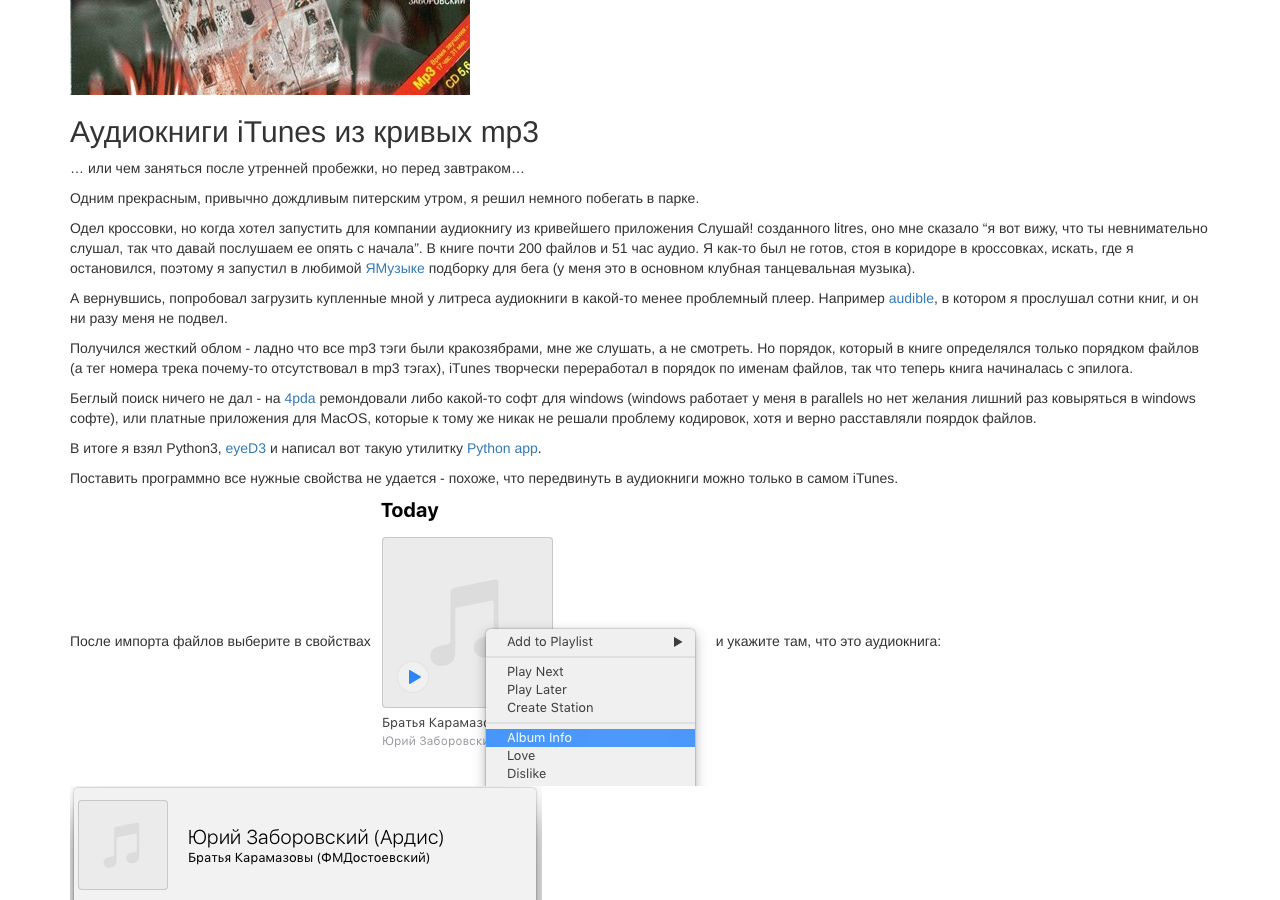
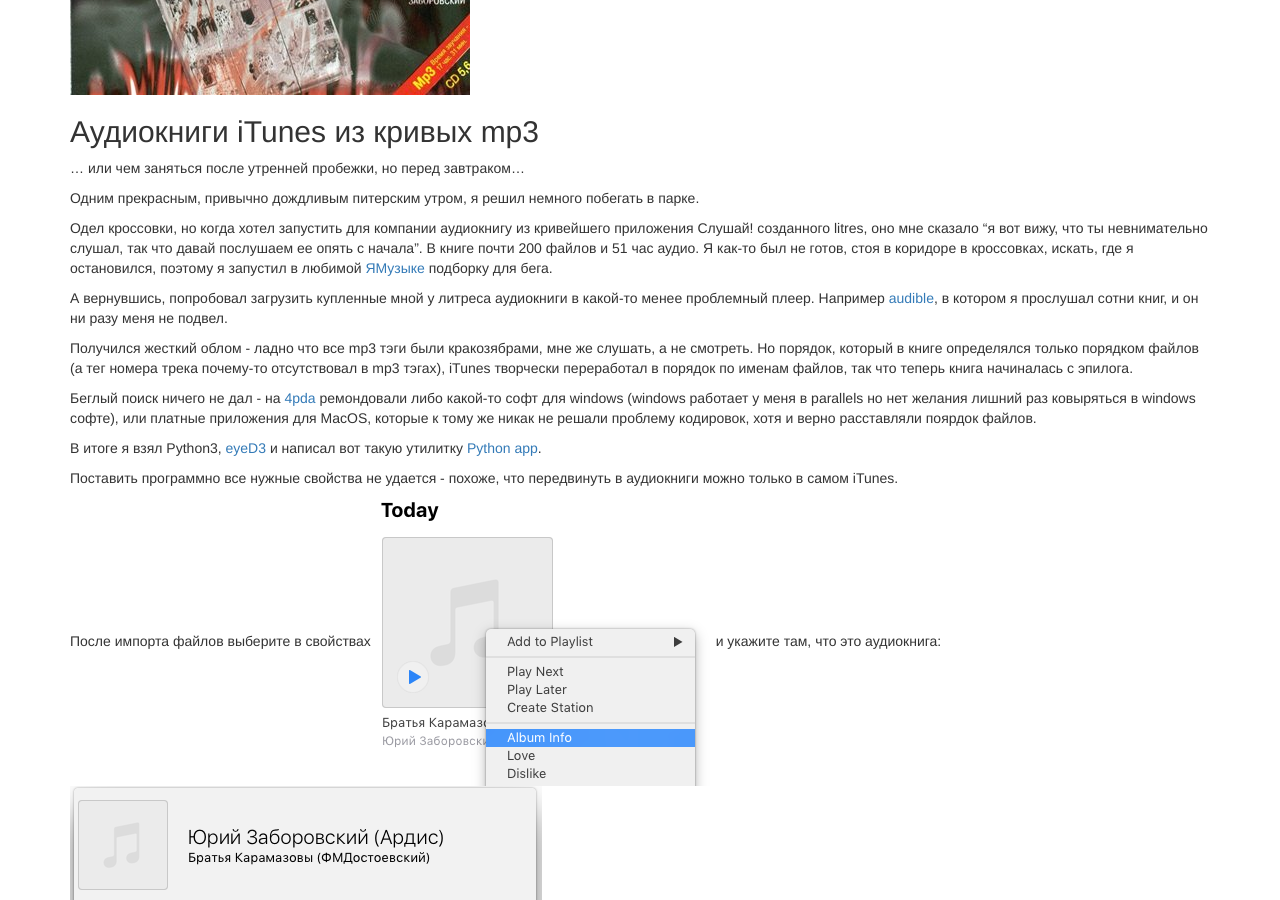
Before and after one commit to andgineer/sorokin.engineer, a Jekyll site: the page built from posts/ru/_posts/2017-10-15-itunes_audiobook_from_mp3.md, in a window 1280 px wide and 900 px high, scrolled down 487 px. Built offline with Jekyll 4.4.1, drawn with Linux system fonts in a browser that asks for light colours; nearby versions of some CDN libraries; comment, search, counter and statistics services are not loaded.

Commit message:
images file names - 3

```diff
--- a/posts/ru/_posts/2017-10-15-itunes_audiobook_from_mp3.md
+++ b/posts/ru/_posts/2017-10-15-itunes_audiobook_from_mp3.md
@@ -17,8 +17,7 @@
 созданного litres, оно мне сказало "я вот вижу, что ты невнимательно слушал, так что давай
 послушаем ее опять с начала". В книге почти 200 файлов и 51 час аудио. Я как-то был не готов,
 стоя в коридоре в кроссовках, искать, где я остановился, поэтому я запустил в любимой
-[ЯМузыке](https://music.yandex.ru/home) подборку для бега (у меня это в основном клубная
-танцевальная музыка).
+[ЯМузыке](https://music.yandex.ru/home) подборку для бега.
 
 А вернувшись, попробовал загрузить купленные мной у литреса аудиокниги в какой-то менее проблемный плеер.
 Например [audible](http://www.audible.com), в котором я прослушал сотни книг, и он ни разу меня не подвел.
```
